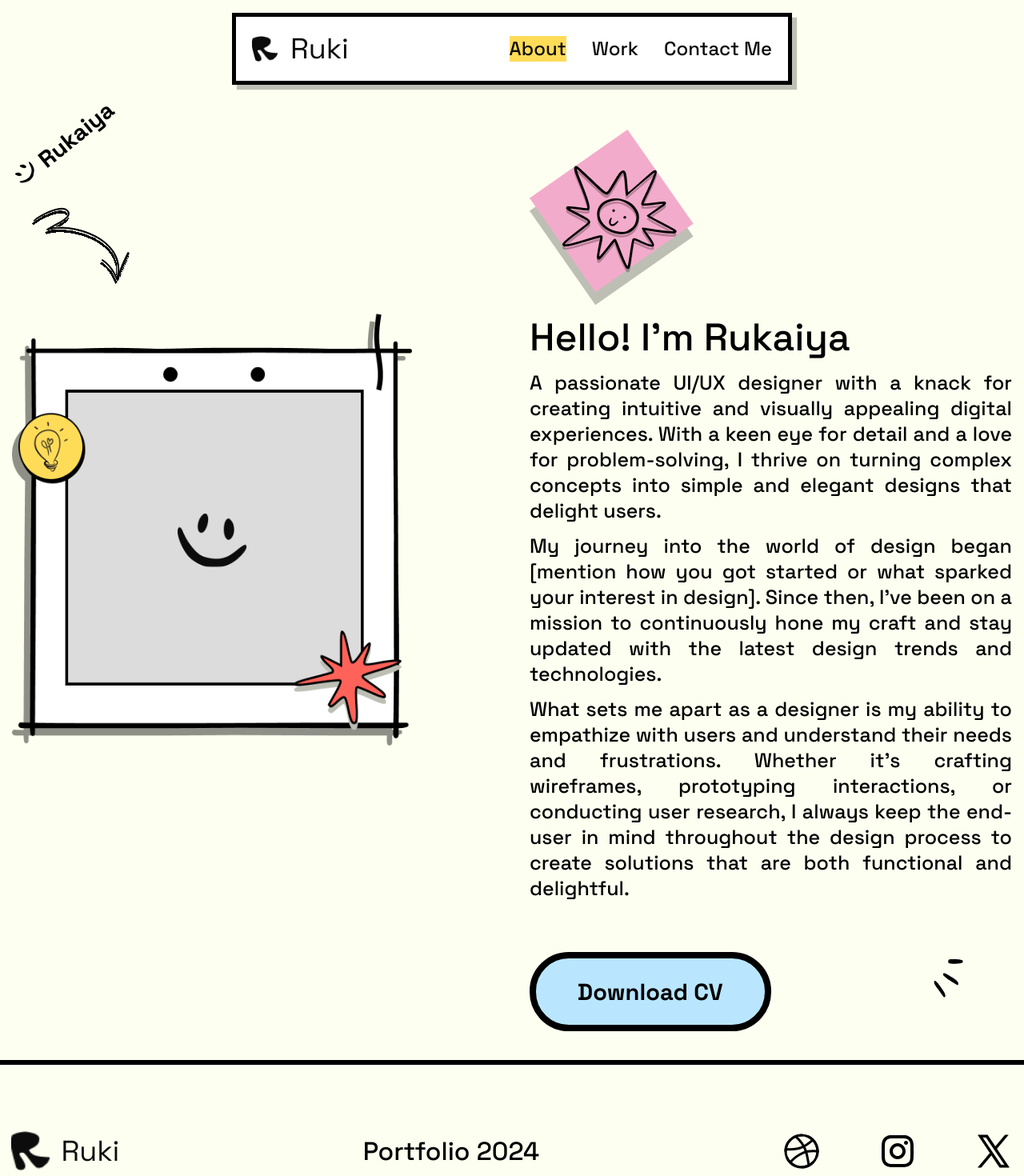
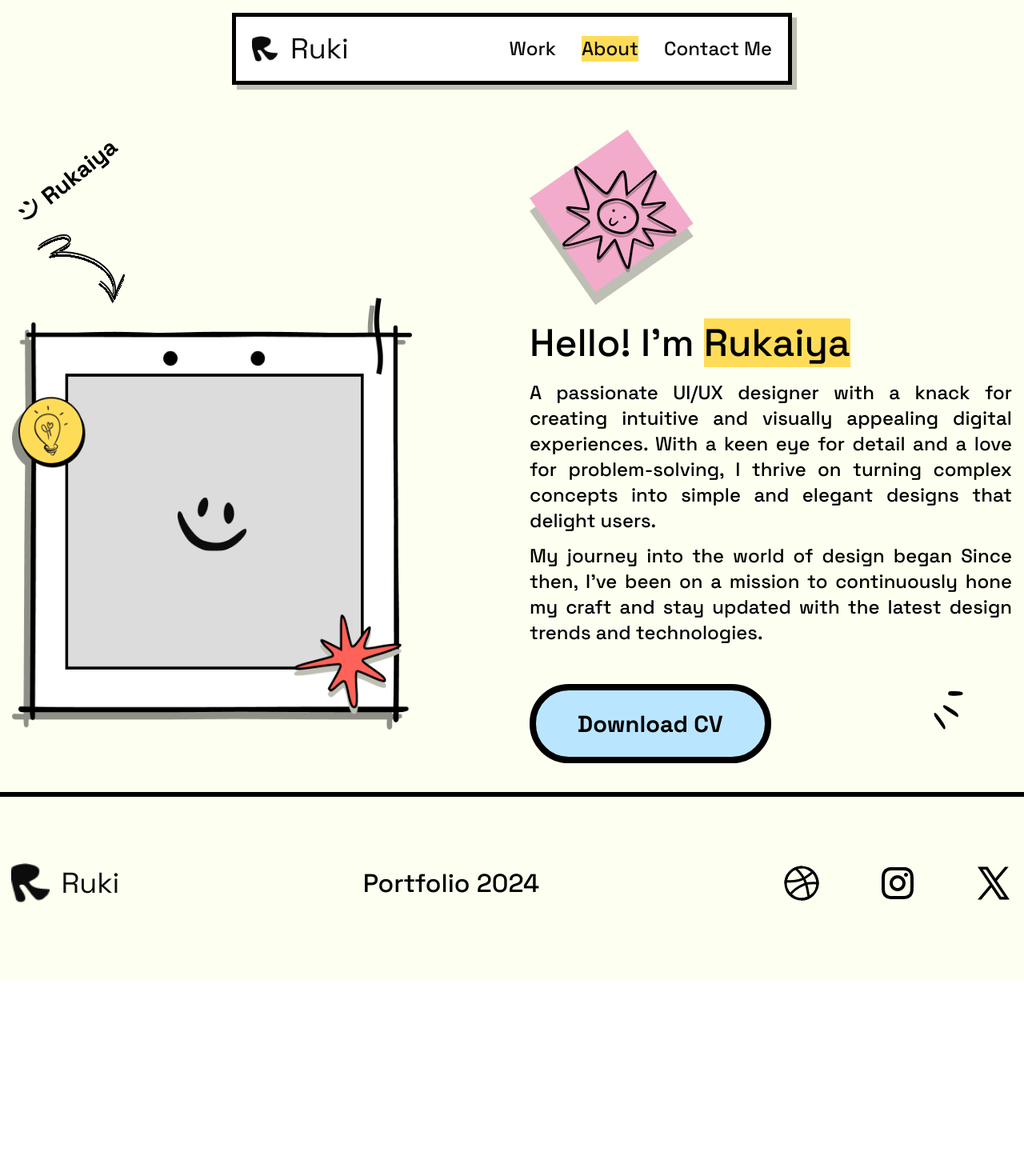
Before and after one commit to salmanfaraj06/react-setup-template, a React (Vite) app: page /about in a window 1280 px wide. Shown: the top 1470 px of the page at 80% size. After the commit the page ends 1224 px from the top, so only its background shows below. Built offline with nearby package versions, Linux system fonts and the light colour scheme.

Commit message:
refactor: Update Hero and HeroMain components

```diff
--- a/src/components/Hero.jsx
+++ b/src/components/Hero.jsx
@@ -10,7 +10,7 @@ function Hero() {
       {/* Left Column */}
       <div className="flex-1 pr-7 md:pr-2 md:pl-2 mx-auto md:mx-0">
         <div className="relative flex flex-col items-start md:items-center">
-          <div className=" relative flex rotate-[-55deg] items-start md:hidden">
+          <div className="relative flex rotate-[-55deg] mt-12 items-start md:hidden">
             <Img
               src="images/img_menu.svg"
               alt="menu_one"
@@ -19,7 +19,7 @@ function Hero() {
             <Heading
               size="s"
               as="h1"
-              className="text-shadow-ts mb-2.5 rotate-[16deg]"
+              className="text-shadow-ts rotate-[16deg]"
             >
               Rukaiya
             </Heading>
@@ -27,7 +27,7 @@ function Hero() {
           <Img
             src="images/img_arrow_07.svg"
             alt="arrowseven_one"
-            className="relative h-[183px] w-[183px] md:hidden"
+            className="relative h-[165px] w-[183px] -mb-10 md:hidden"
           />
           <Img
             src="images/hero-frame.png"
@@ -41,26 +41,21 @@ function Hero() {
       <div className="flex-1 mx-auto md:mx-7">
         <Img src="images/pink.png" alt="frame_one" className="md:hidden" />
         <Text size="2xl" className="my-4">
-          Hello! I’m Rukaiya
+          <span className="whitespace-nowrap">
+            Hello! I'm <></>
+          <span className="bg-amber-300">Rukaiya</span>
+        </span>
         </Text>
-        <Text size="s" className="mb-3 text-justify">
+        <Text size="xs" className="mb-3 text-justify">
           A passionate UI/UX designer with a knack for creating intuitive and
           visually appealing digital experiences. With a keen eye for detail and
           a love for problem-solving, I thrive on turning complex concepts into
           simple and elegant designs that delight users.
         </Text>
-        <Text size="s" className="mb-3 text-justify">
-          My journey into the world of design began [mention how you got started
-          or what sparked your interest in design]. Since then, I've been on a
+        <Text size="xs" className="mb-3 text-justify">
+          My journey into the world of design began Since then, I've been on a
           mission to continuously hone my craft and stay updated with the latest
           design trends and technologies.
-        </Text>
-        <Text size="s" className="mb-7 text-justify">
-          What sets me apart as a designer is my ability to empathize with users
-          and understand their needs and frustrations. Whether it's crafting
-          wireframes, prototyping interactions, or conducting user research, I
-          always keep the end-user in mind throughout the design process to
-          create solutions that are both functional and delightful.
         </Text>
         <div className="flex justify-between py-9">
           <Button
--- a/src/components/HeroMain.jsx
+++ b/src/components/HeroMain.jsx
@@ -5,7 +5,7 @@ import { Button } from "./Button";
 
 function HeroMain() {
   return (
-    <div className="mx-auto mt-[100px] w-full max-w-[1250px] text-center">
+    <div className="mx-auto mt-[100px] w-full max-w-[80%] text-center">
       <Img
         src="images/img_frame_14.svg"
         alt="image"
@@ -22,7 +22,7 @@ function HeroMain() {
         <br />
         one pixel (and line of code) at a time.
       </Text>
-      <div className="flex justify-center items-center mb-8">
+      <div className="flex justify-center items-center">
         <Button
           color="light_blue_100"
           size="md"
@@ -34,7 +34,7 @@ function HeroMain() {
         <Img
           src="images/img_clock.svg"
           alt="clock"
-          className="ml-4 h-16 w-16 "
+          className="ml-4 mt-10 h-16 w-16 "
         />
       </div>
     </div>
--- a/src/components/Navbar.jsx
+++ b/src/components/Navbar.jsx
@@ -64,6 +64,15 @@ function Navbar() {
             isMenuOpen ? "hidden" : "block"
           }`}
         >
+          <Link to="/">
+            <Text
+              className={`text-black-900 ${
+                activeLink === "/" ? "bg-amber-300" : ""
+              }`}
+            >
+              Work
+            </Text>
+          </Link>
           <Link to="/about">
             <Text
               className={`text-black-900 ${
@@ -71,15 +80,6 @@ function Navbar() {
               }`}
             >
               About
-            </Text>
-          </Link>
-          <Link to="/">
-            <Text
-              className={`text-black-900 ${
-                activeLink === "/" ? "bg-amber-300" : ""
-              }`}
-            >
-              Work
             </Text>
           </Link>
           <ScrollLink
```
